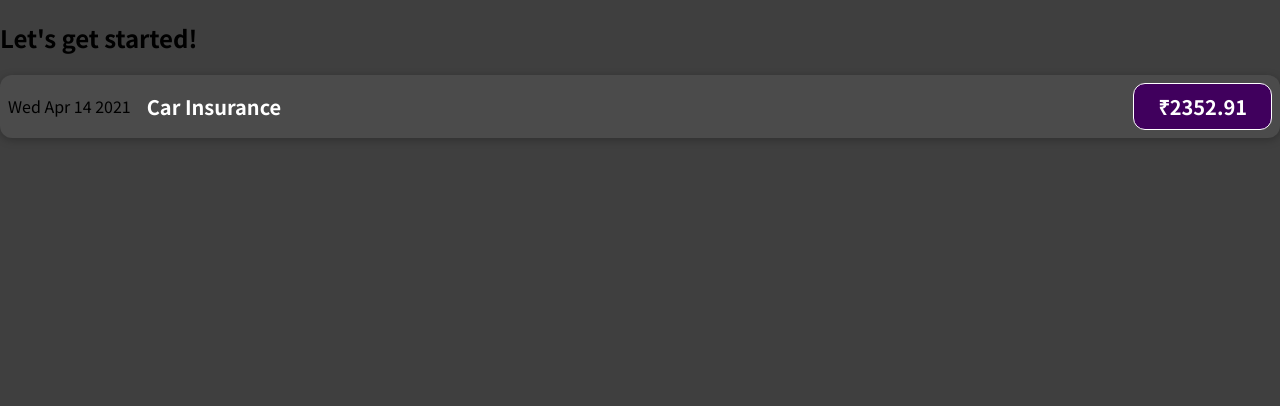
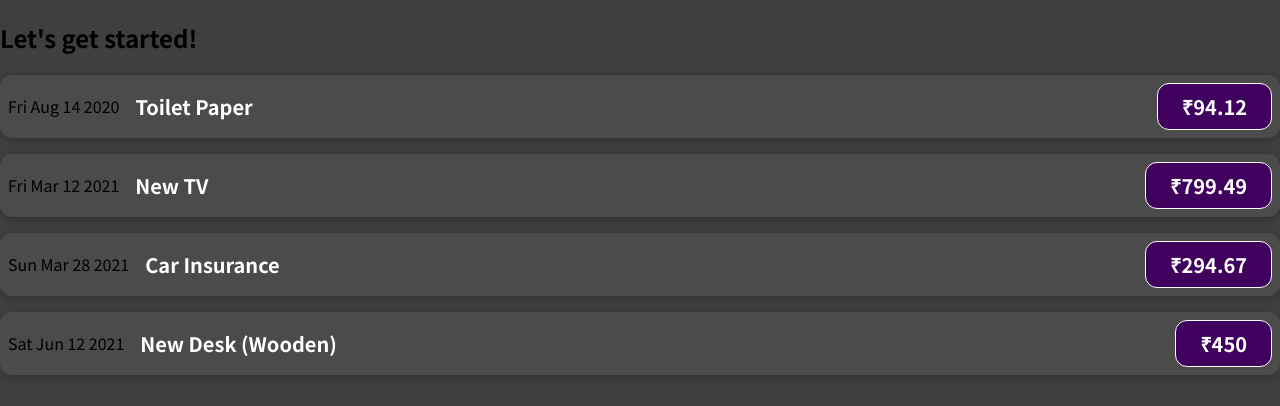
Before and after one commit to RRSR/react-complete-guide, a React (Create React App) app: page / in a window 1280 px wide. Shown: the top 406 px of the page. Built offline with nearby package versions, Linux system fonts and the light colour scheme.

Commit message:
Updated the code to receive value from App component to ExpenseItem component using custom attributs and props.
Signed-off-by: Raj Rajeshwar Singh <rrsr1312@gmail.com>

```diff
--- a/src/App.js
+++ b/src/App.js
@@ -1,10 +1,41 @@
 import ExpenseItem from "./components/ExpenseItem";
 
 function App() {
+
+    const expenses = [
+        {
+            id: 'e1',
+            title: 'Toilet Paper',
+            amount: 94.12,
+            date: new Date(2020, 7, 14),
+        },
+        {
+            id: 'e2',
+            title: 'New TV',
+            amount: 799.49,
+            date: new Date(2021, 2, 12)
+        },
+        {
+            id: 'e3',
+            title: 'Car Insurance',
+            amount: 294.67,
+            date: new Date(2021, 2, 28),
+        },
+        {
+            id: 'e4',
+            title: 'New Desk (Wooden)',
+            amount: 450,
+            date: new Date(2021, 5, 12),
+        },
+    ];
+
     return (
         <div>
             <h2>Let's get started!</h2>
-            <ExpenseItem/>
+            <ExpenseItem date={expenses[0].date} title={expenses[0].title} amount={expenses[0].amount}/>
+            <ExpenseItem date={expenses[1].date} title={expenses[1].title} amount={expenses[1].amount}/>
+            <ExpenseItem date={expenses[2].date} title={expenses[2].title} amount={expenses[2].amount}/>
+            <ExpenseItem date={expenses[3].date} title={expenses[3].title} amount={expenses[3].amount}/>
         </div>
     );
 }
--- a/src/components/ExpenseItem.jsx
+++ b/src/components/ExpenseItem.jsx
@@ -1,16 +1,12 @@
 import './ExpenseItem.css'
 
-function ExpenseItem() {
-    const expenseDate = new Date(2021, 3, 14);
-    const expenseTitle = 'Car Insurance';
-    const expenseAmount = 2352.91;
-
+function ExpenseItem(props) {
     return (
         <div className="expense-item">
-            <div>{expenseDate.toDateString()}</div>
+            <div>{props.date.toDateString()}</div>
             <div className="expense-item__description">
-                <h2>{expenseTitle}</h2>
-                <div className="expense-item__price">₹{expenseAmount}</div>
+                <h2>{props.title}</h2>
+                <div className="expense-item__price">₹{props.amount}</div>
             </div>
         </div>);
 }
```
